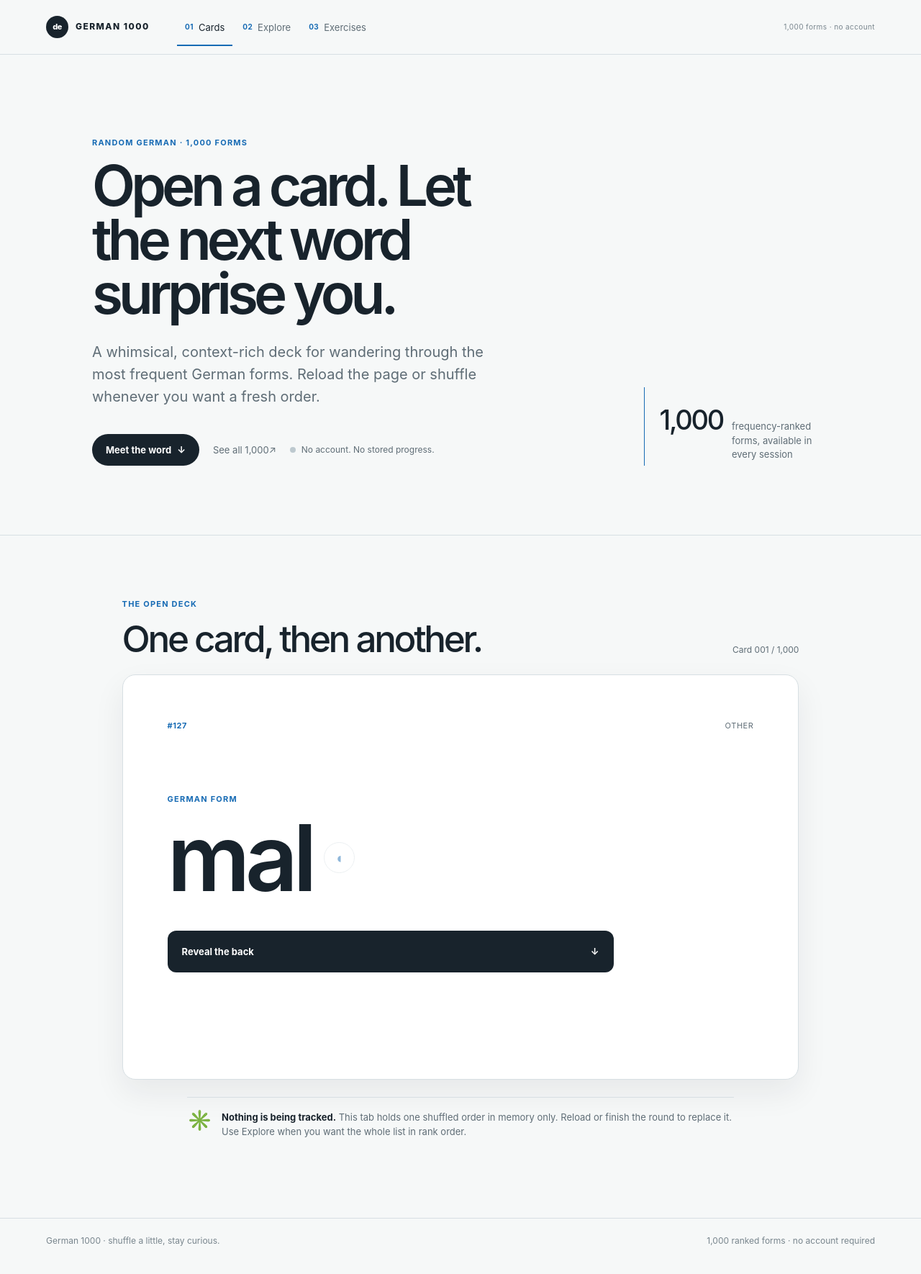
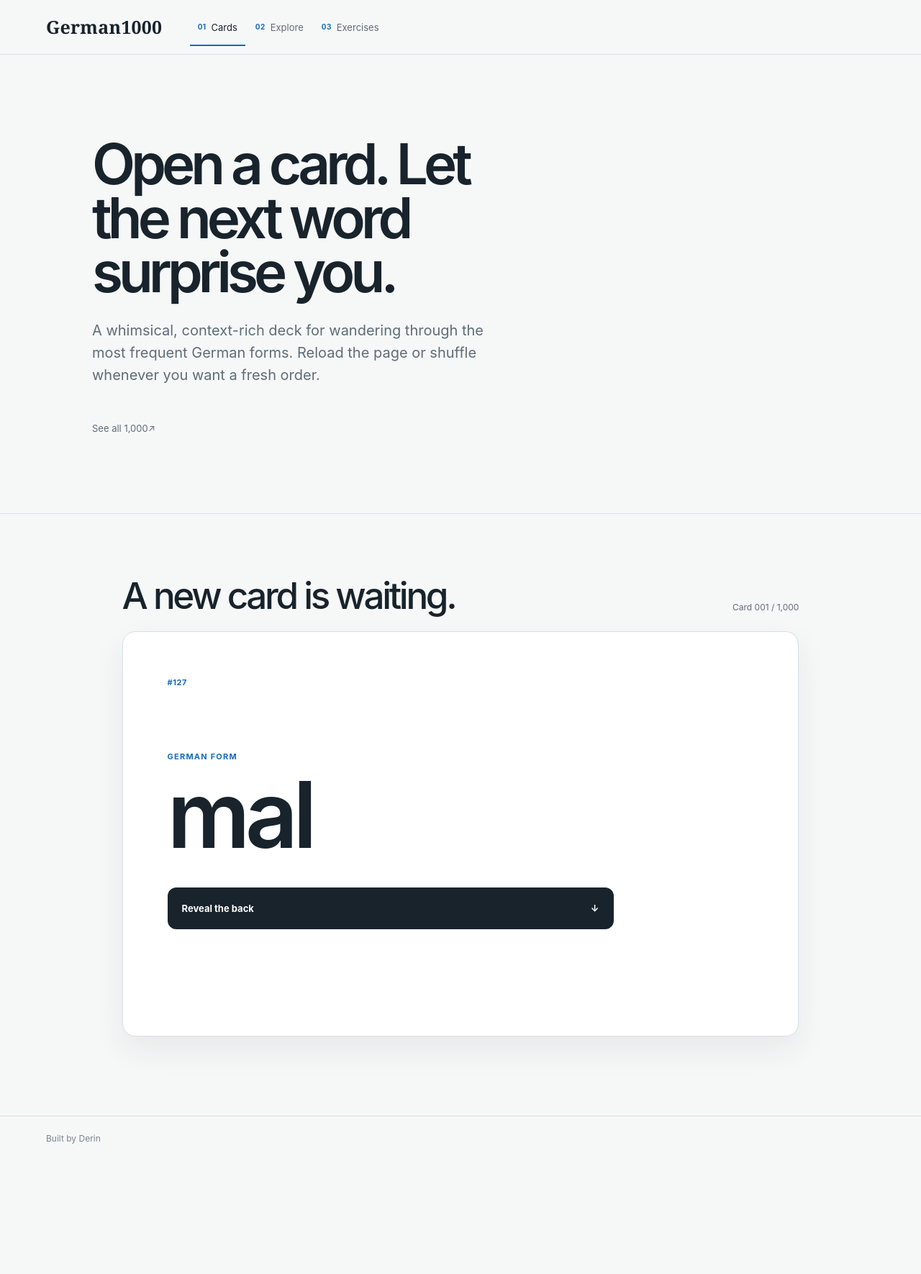
Before and after one commit to derinbarutcu17/german1000, a Next.js app: page / in a window 1280 px wide. Shown: the whole page at 72% size. After the commit the page ends 1630 px from the top, so only its background shows below. Built offline with nearby package versions, Linux system fonts and the light colour scheme.

Commit message:
Simplify landing page and remove voice controls

```diff
--- a/app/components/AudioButton.tsx
+++ /dev/null
@@ -1,40 +0,0 @@
-"use client";
-
-import { useEffect, useState } from "react";
-import { canSpeakGerman, speakGerman } from "../lib/audio";
-
-export function AudioButton({ text, word, label, compact = false }: { text?: string; word?: string; label?: string; compact?: boolean }) {
-  const [ready, setReady] = useState(false);
-  const [checked, setChecked] = useState(false);
-  const spokenText = text ?? word ?? "German word";
-
-  useEffect(() => {
-    const update = () => {
-      setReady(canSpeakGerman());
-      setChecked(true);
-    };
-    const timer = window.setTimeout(update, 0);
-    if (typeof window !== "undefined" && "speechSynthesis" in window) window.speechSynthesis.addEventListener("voiceschanged", update);
-    return () => {
-      window.clearTimeout(timer);
-      if (typeof window !== "undefined" && "speechSynthesis" in window) window.speechSynthesis.removeEventListener("voiceschanged", update);
-    };
-  }, []);
-
-  const status = ready ? "ready" : checked ? "unavailable" : "checking";
-  const buttonLabel = label ?? (ready ? "Listen in German: " + spokenText : status === "checking" ? "Checking German audio" : "German audio unavailable");
-
-  return (
-    <button
-      className={"sound-button" + (compact ? " sound-button-compact" : "")}
-      type="button"
-      aria-label={buttonLabel}
-      title={buttonLabel}
-      disabled={!ready}
-      onClick={() => speakGerman(spokenText)}
-    >
-      <span aria-hidden="true">◖</span>
-      <span className="sr-only">{ready ? "Listen" : status === "checking" ? "Checking audio" : "Audio unavailable"}</span>
-    </button>
-  );
-}
--- a/app/components/Footer.tsx
+++ b/app/components/Footer.tsx
@@ -1,8 +1,7 @@
 export function Footer() {
   return (
     <footer className="footer">
-      <span>German 1000 · shuffle a little, stay curious.</span>
-      <span>1,000 ranked forms · no account required</span>
+      <span>Built by Derin</span>
     </footer>
   );
 }
--- a/app/components/SiteHeader.tsx
+++ b/app/components/SiteHeader.tsx
@@ -14,8 +14,7 @@ export function SiteHeader() {
   return (
     <header className="topbar">
       <Link className="brand" href="/">
-        <span className="brand-mark" aria-hidden="true">de</span>
-        <span>GERMAN 1000</span>
+        <span>German1000</span>
       </Link>
       <nav className="topnav" aria-label="Primary navigation">
         {links.map((link) => {
@@ -28,7 +27,6 @@ export function SiteHeader() {
           );
         })}
       </nav>
-      <span className="top-note">1,000 forms · no account</span>
     </header>
   );
 }
--- a/app/components/WordCard.tsx
+++ b/app/components/WordCard.tsx
@@ -24,7 +24,7 @@ export function WordCard({ record }: { record: WordRecord }) {
       {record.usageNote && <p className="usage-note"><strong>Usage note:</strong> {record.usageNote}</p>}
       <details className="word-details" open={examplesOpen} onToggle={(event) => setExamplesOpen(event.currentTarget.open)}>
         <summary>Examples in context <span aria-hidden="true">↓</span></summary>
-        {examplesOpen && <WordExamples record={record} compact withAudio={false} />}
+        {examplesOpen && <WordExamples record={record} compact />}
       </details>
     </article>
   );
--- a/app/components/WordExamples.tsx
+++ b/app/components/WordExamples.tsx
@@ -1,7 +1,6 @@
-import { AudioButton } from "./AudioButton";
 import type { WordRecord } from "../data/records";
 
-export function WordExamples({ record, compact = false, withAudio = true }: { record: WordRecord; compact?: boolean; withAudio?: boolean }) {
+export function WordExamples({ record, compact = false }: { record: WordRecord; compact?: boolean }) {
   return (
     <div className={"examples" + (compact ? " examples-compact" : "")}>
       {record.examples.map((example, index) => (
@@ -11,7 +10,6 @@ export function WordExamples({ record, compact = false, withAudio = true }: { re
             <p className="example-de" lang="de">{example.de}</p>
             <p className="example-en">{example.en}</p>
           </div>
-          {withAudio && <AudioButton word={example.de} compact />}
         </div>
       ))}
     </div>
--- a/app/exercises/page.tsx
+++ b/app/exercises/page.tsx
@@ -3,7 +3,6 @@
 import Link from "next/link";
 import { useEffect, useRef, useState } from "react";
 import { AppShell } from "../components/AppShell";
-import { AudioButton } from "../components/AudioButton";
 import { FeedbackPanel } from "../components/FeedbackPanel";
 import { Footer } from "../components/Footer";
 import { WordExamples } from "../components/WordExamples";
@@ -112,7 +111,6 @@ export default function ExercisesPage() {
             <div className="exercise-prompt">
               <div className="exercise-prompt__wordline">
                 <p className="eyebrow">{item.promptLabel}</p>
-                {item.audio && <AudioButton text={item.audio} label="Hear this prompt" />}
               </div>
               <h2 id="question-title" ref={questionTitleRef} tabIndex={-1} lang="de">{item.prompt}</h2>
             </div>
--- a/app/globals.css
+++ b/app/globals.css
@@ -1,4 +1,5 @@
 @import "tailwindcss";
+@import url("https://fonts.googleapis.com/css2?family=UnifrakturCook:wght@700&display=swap");
 
 :root {
   --ink: #18232c;
@@ -43,9 +44,8 @@ button, a, input, select, summary { -webkit-tap-highlight-color: transparent; }
 .skip-link:focus { transform: translateY(0); }
 .app-shell { min-height: 100vh; }
 
-.topbar { min-height: 76px; padding: 0 max(18px, 5vw); display: grid; grid-template-columns: auto minmax(0, 1fr) auto; align-items: center; gap: clamp(18px, 3vw, 42px); border-bottom: 1px solid var(--line); background: rgba(246, 248, 248, .96); position: sticky; top: 0; z-index: 20; backdrop-filter: blur(14px); }
-.brand { min-height: 52px; display: inline-flex; align-items: center; gap: 10px; color: var(--ink); font-size: 12px; font-weight: 800; letter-spacing: .12em; text-decoration: none; white-space: nowrap; }
-.brand-mark { width: 31px; height: 31px; display: inline-grid; place-items: center; border-radius: 50%; background: var(--ink); color: #fff; font-size: 11px; letter-spacing: -.04em; text-transform: lowercase; }
+.topbar { min-height: 76px; padding: 0 max(18px, 5vw); display: grid; grid-template-columns: auto minmax(0, 1fr); align-items: center; gap: clamp(18px, 3vw, 42px); border-bottom: 1px solid var(--line); background: rgba(246, 248, 248, .96); position: sticky; top: 0; z-index: 20; backdrop-filter: blur(14px); }
+.brand { min-height: 52px; display: inline-flex; align-items: center; color: var(--ink); font-family: "UnifrakturCook", "Old English Text MT", "UnifrakturMaguntia", Georgia, serif; font-size: 25px; font-weight: 700; letter-spacing: .01em; text-decoration: none; white-space: nowrap; }
 .topnav { min-width: 0; display: flex; align-items: center; gap: 3px; overflow-x: auto; scrollbar-width: none; }
 .topnav::-webkit-scrollbar { display: none; }
 .topnav a { min-height: 52px; padding: 15px 11px 12px; display: inline-flex; align-items: center; gap: 7px; border-bottom: 2px solid transparent; color: var(--muted); font-size: 13px; text-decoration: none; white-space: nowrap; }
@@ -60,17 +60,12 @@ button, a, input, select, summary { -webkit-tap-highlight-color: transparent; }
 .progress-track span { display: block; width: 100%; height: 100%; transform-origin: left center; border-radius: inherit; background: var(--accent); transition: transform .24s ease; }
 .progress-track-compact { height: 5px; }
 
-.hero { max-width: 1440px; margin: 0 auto; padding: clamp(58px, 9vw, 116px) max(22px, 10vw) clamp(54px, 8vw, 96px); display: flex; align-items: flex-end; justify-content: space-between; gap: clamp(36px, 7vw, 96px); border-bottom: 1px solid var(--line); }
+.hero { max-width: 1440px; margin: 0 auto; padding: clamp(58px, 9vw, 116px) max(22px, 10vw) clamp(54px, 8vw, 96px); display: flex; align-items: flex-end; border-bottom: 1px solid var(--line); }
 .hero-copy { max-width: 760px; }
 .eyebrow { margin: 0 0 15px; color: var(--accent); font-family: var(--font-mono); font-size: 11px; font-weight: 750; letter-spacing: .11em; line-height: 1.35; text-transform: uppercase; }
 .hero h1 { max-width: 720px; margin: 0; font-size: clamp(44px, 6.1vw, 82px); font-weight: 600; letter-spacing: -.075em; line-height: .96; }
 .hero-deck { max-width: 570px; margin: 28px 0 0; color: var(--muted); font-size: clamp(17px, 2vw, 20px); line-height: 1.55; }
 .hero-actions { display: flex; align-items: center; flex-wrap: wrap; gap: 16px 19px; margin-top: 36px; }
-.hero-note { min-width: 220px; max-width: 280px; padding: 17px 0 5px 21px; display: flex; align-items: baseline; gap: 12px; border-left: 1px solid var(--accent); color: var(--muted); font-size: 13px; line-height: 1.5; }
-.hero-note-number { color: var(--ink); font-size: 38px; font-weight: 550; letter-spacing: -.06em; white-space: nowrap; }
-.hero-note-label { max-width: 150px; }
-.audio-note { min-height: 44px; display: inline-flex; align-items: center; gap: 8px; color: var(--muted); font-size: 12px; }
-.audio-dot { width: 8px; height: 8px; border-radius: 50%; background: var(--line-strong); }
 
 .button { min-height: 44px; display: inline-flex; align-items: center; justify-content: center; gap: 8px; border: 1px solid transparent; border-radius: 999px; padding: 10px 18px; font-size: 13px; font-weight: 750; line-height: 1.25; text-decoration: none; transition: transform .15s ease, background-color .15s ease, border-color .15s ease, color .15s ease; }
 .button:hover:not(:disabled) { transform: translateY(-1px); }
@@ -127,12 +122,8 @@ button, a, input, select, summary { -webkit-tap-highlight-color: transparent; }
 .loading-line-wide { width: 82%; height: 65px; }
 .loading-button { width: 150px; height: 44px; display: block; border-radius: 999px; background: var(--paper-deep); }
 
-.sound-button { width: 43px; height: 43px; flex: 0 0 auto; display: inline-grid; place-items: center; border: 1px solid var(--line); border-radius: 50%; background: var(--card); color: var(--accent); font-size: 20px; line-height: 1; transition: border-color .15s ease, background-color .15s ease, transform .15s ease; }
-.sound-button:hover:not(:disabled) { border-color: var(--accent); background: var(--accent-soft); transform: translateY(-1px); }
-.sound-button-compact { width: 34px; height: 34px; font-size: 16px; }
-
 .examples { margin-top: 26px; display: grid; gap: 0; }
-.example { padding: 15px 0; display: grid; grid-template-columns: 30px minmax(0, 1fr) auto; gap: 10px; align-items: start; border-top: 1px solid rgba(23, 107, 180, .17); }
+.example { padding: 15px 0; display: grid; grid-template-columns: 30px minmax(0, 1fr); gap: 10px; align-items: start; border-top: 1px solid rgba(23, 107, 180, .17); }
 .example-index { padding-top: 2px; color: var(--accent); font-family: var(--font-mono); font-size: 10px; font-weight: 700; }
 .example-copy { min-width: 0; }
 .example-de { margin: 4px 0 0; color: var(--ink); font-size: 15px; }
@@ -257,7 +248,6 @@ button, a, input, select, summary { -webkit-tap-highlight-color: transparent; }
   .topnav { grid-column: 1 / -1; grid-row: 2; order: 3; border-top: 1px solid var(--line); }
   .top-progress { justify-self: end; }
   .hero { align-items: flex-start; flex-direction: column; }
-  .hero-note { max-width: 360px; }
   .practice-layout { grid-template-columns: 1fr; }
   .practice-aside { padding: 24px 0 0; border-top: 1px solid var(--line); border-left: 0; }
   .practice-aside h3 { max-width: none; }
@@ -266,11 +256,10 @@ button, a, input, select, summary { -webkit-tap-highlight-color: transparent; }
 
 @media (max-width: 680px) {
   .topbar { min-height: 70px; padding-inline: 16px; }
-  .brand { font-size: 11px; }
+  .brand { font-size: 23px; }
   .top-progress { width: 118px; min-width: 100px; }
   .hero { padding-inline: 22px; }
   .hero h1 { font-size: clamp(43px, 14vw, 69px); }
-  .hero-note { width: 100%; }
   .stat-row { grid-template-columns: repeat(2, 1fr); padding-inline: 22px; }
   .stat-row > div, .stat-row > div:first-child { padding: 14px 12px; border-top: 1px solid var(--line); border-left: 1px solid var(--line); }
   .stat-row > div:nth-child(-n+2) { border-top: 0; }
@@ -302,8 +291,7 @@ button, a, input, select, summary { -webkit-tap-highlight-color: transparent; }
 
 @media (max-width: 380px) {
   .topbar { gap: 8px 12px; }
-  .brand { letter-spacing: .07em; }
-  .brand-mark { width: 27px; height: 27px; }
+  .brand { font-size: 21px; }
   .top-progress { width: 94px; min-width: 82px; font-size: 10px; }
   .hero, .content-section, .page-stack { padding-inline: 16px; }
   .hero-actions { align-items: stretch; flex-direction: column; }
@@ -324,7 +312,6 @@ button, a, input, select, summary { -webkit-tap-highlight-color: transparent; }
 }
 
 /* Stateless deck and full-index surfaces. */
-.top-note { color: var(--soft-muted); font-family: var(--font-mono); font-size: 10px; letter-spacing: .04em; white-space: nowrap; }
 .card-studio { max-width: 1120px; margin: 0 auto; padding: clamp(58px, 8vw, 88px) max(22px, 7vw) 110px; }
 .card-studio .section-heading { margin-bottom: 24px; }
 .flashcard { min-height: 520px; padding: clamp(26px, 5vw, 62px); border: 1px solid var(--line); border-radius: var(--radius-card); background: var(--card); box-shadow: var(--shadow-soft); }
@@ -344,10 +331,7 @@ button, a, input, select, summary { -webkit-tap-highlight-color: transparent; }
 .flashcard--loading p:not(.eyebrow), .flashcard--complete p:not(.eyebrow) { max-width: 520px; margin: 2px 0 0; color: var(--muted); }
 .flashcard--complete h3 { max-width: 720px; margin: 0; font-size: clamp(34px, 5vw, 68px); font-weight: 600; letter-spacing: -.075em; line-height: .98; }
 .flashcard--complete .button { margin-top: 30px; }
-.flashcard-loading-mark, .shuffle-note-mark { color: var(--accent); font-size: 28px; line-height: 1; }
-.shuffle-note { max-width: 760px; margin: 24px auto 0; padding: 17px 0 0; display: flex; align-items: flex-start; gap: 13px; border-top: 1px solid var(--line); color: var(--muted); }
-.shuffle-note p { margin: 0; font-size: 13px; line-height: 1.55; }
-.shuffle-note strong { color: var(--ink); }
+.flashcard-loading-mark { color: var(--accent); font-size: 28px; line-height: 1; }
 
 .explore-page { max-width: 1180px; }
 .filter-grid--explore { grid-template-columns: minmax(0, 2fr) minmax(190px, 1fr); }
@@ -368,7 +352,6 @@ button, a, input, select, summary { -webkit-tap-highlight-color: transparent; }
 .exercise-complete > p:not(.eyebrow) { max-width: 680px; margin-top: 18px; color: var(--muted); }
 
 @media (max-width: 680px) {
-  .top-note { max-width: 140px; overflow: hidden; text-overflow: ellipsis; }
   .card-studio { padding-inline: 22px; }
   .flashcard { min-height: 480px; padding: 22px 19px; }
   .flashcard-front { min-height: 390px; }
@@ -386,8 +369,6 @@ button, a, input, select, summary { -webkit-tap-highlight-color: transparent; }
   .flashcard { padding-inline: 16px; }
   .flashcard-wordline { gap: 10px; }
   .flashcard-wordline h3 { font-size: 54px; }
-  .flashcard-wordline .sound-button { width: 38px; height: 38px; }
-  .shuffle-note { gap: 9px; }
 }
 
 @media (max-width: 320px) {
@@ -398,5 +379,5 @@ button, a, input, select, summary { -webkit-tap-highlight-color: transparent; }
 
 @media (forced-colors: active) {
   .flashcard, .flashcard--complete, .flashcard--loading { border: 1px solid ButtonText; }
-  .shuffle-note-mark, .flashcard-loading-mark { color: ButtonText; }
+  .flashcard-loading-mark { color: ButtonText; }
 }
--- a/app/lib/audio.ts
+++ /dev/null
@@ -1,26 +0,0 @@
-export function hasSpeechSynthesis() {
-  return typeof window !== "undefined" && "speechSynthesis" in window;
-}
-
-export function germanVoice() {
-  if (!hasSpeechSynthesis()) return undefined;
-  const voices = window.speechSynthesis.getVoices();
-  return voices.find((voice) => /^de[-_]DE$/i.test(voice.lang)) ?? voices.find((voice) => /^de[-_]/i.test(voice.lang));
-}
-
-export function canSpeakGerman() {
-  return Boolean(germanVoice());
-}
-
-export function speakGerman(text: string) {
-  if (!hasSpeechSynthesis()) return { ok: false as const, reason: "unsupported" as const };
-  window.speechSynthesis.cancel();
-  const utterance = new SpeechSynthesisUtterance(text);
-  utterance.lang = "de-DE";
-  utterance.rate = 0.78;
-  const voice = germanVoice();
-  if (!voice) return { ok: false as const, reason: "voice-unavailable" as const };
-  utterance.voice = voice;
-  window.speechSynthesis.speak(utterance);
-  return { ok: true as const };
-}
--- a/app/lib/exercises.ts
+++ b/app/lib/exercises.ts
@@ -14,7 +14,6 @@ export type ExerciseItem = {
   instruction: string;
   answer: string;
   options: ExerciseOption[];
-  audio?: string;
 };
 
 function meaningOptions(base: WordRecord, pool: readonly WordRecord[], random: RandomSource): ExerciseOption[] {
@@ -57,6 +56,5 @@ export function buildExerciseBank(records: readonly WordRecord[], limit = record
     instruction: "Choose the closest meaning.",
     answer: firstMeaning(record.gloss),
     options: meaningOptions(record, pool, random),
-    audio: displayWord(record),
   }));
 }
--- a/app/page.tsx
+++ b/app/page.tsx
@@ -3,7 +3,6 @@
 import Link from "next/link";
 import { useEffect, useRef, useState } from "react";
 import { AppShell } from "./components/AppShell";
-import { AudioButton } from "./components/AudioButton";
 import { Footer } from "./components/Footer";
 import { WordExamples } from "./components/WordExamples";
 import { displayWord, records, type WordRecord } from "./data/records";
@@ -79,26 +78,18 @@ export default function FlashcardsPage() {
         <p className="sr-only" role="status" aria-live="polite">{announcement}</p>
         <section className="hero hero--cards" aria-labelledby="page-title">
           <div className="hero-copy">
-            <p className="eyebrow">RANDOM GERMAN · 1,000 FORMS</p>
             <h1 id="page-title">Open a card. Let the next word surprise you.</h1>
             <p className="hero-deck">A whimsical, context-rich deck for wandering through the most frequent German forms. Reload the page or shuffle whenever you want a fresh order.</p>
             <div className="hero-actions">
-              <a className="button button-dark" href="#flashcard">Meet the word <span aria-hidden="true">↓</span></a>
               <Link className="text-button" href="/explore">See all 1,000 <span aria-hidden="true">↗</span></Link>
-              <span className="audio-note"><span className="audio-dot" aria-hidden="true" />No account. No stored progress.</span>
             </div>
           </div>
-          <aside className="hero-note" aria-label="About the deck">
-            <span className="hero-note-number">1,000</span>
-            <span className="hero-note-label">frequency-ranked forms, available in every session</span>
-          </aside>
         </section>
 
         <section className="card-studio" id="flashcard" aria-labelledby="flashcard-title">
           <div className="section-heading">
             <div>
-              <p className="eyebrow">THE OPEN DECK</p>
-              <h2 id="flashcard-title">One card, then another.</h2>
+              <h2 id="flashcard-title">A new card is waiting.</h2>
             </div>
             <span className="section-count">{deck.length ? `Card ${String(position + 1).padStart(3, "0")} / ${records.length.toLocaleString()}` : "1,000 cards · shuffling"}</span>
           </div>
@@ -121,7 +112,6 @@ export default function FlashcardsPage() {
             <article className={"flashcard" + (revealed ? " flashcard--revealed" : "")} aria-label={displayWord(record)}>
               <div className="flashcard-topline">
                 <span>#{String(record.rank).padStart(3, "0")}</span>
-                <span>{record.kind}</span>
               </div>
 
               {!revealed ? (
@@ -129,7 +119,6 @@ export default function FlashcardsPage() {
                   <p className="eyebrow">GERMAN FORM</p>
                   <div className="flashcard-wordline">
                     <h3 id="flashcard-word" ref={wordRef} tabIndex={-1} lang="de">{displayWord(record)}</h3>
-                    <AudioButton word={displayWord(record)} />
                   </div>
                   <button className="button button-dark flashcard-reveal" type="button" onClick={reveal} aria-controls="flashcard-back" aria-expanded={revealed}>
                     Reveal the back <span aria-hidden="true">↓</span>
@@ -151,10 +140,6 @@ export default function FlashcardsPage() {
             </article>
           )}
 
-          <div className="shuffle-note">
-            <span className="shuffle-note-mark" aria-hidden="true">✳</span>
-            <p><strong>Nothing is being tracked.</strong> This tab holds one shuffled order in memory only. Reload or finish the round to replace it. Use Explore when you want the whole list in rank order.</p>
-          </div>
         </section>
       </main>
       <Footer />
```
Also changed, not shown: 3 other files (tests, documents, lock files or other folders).
